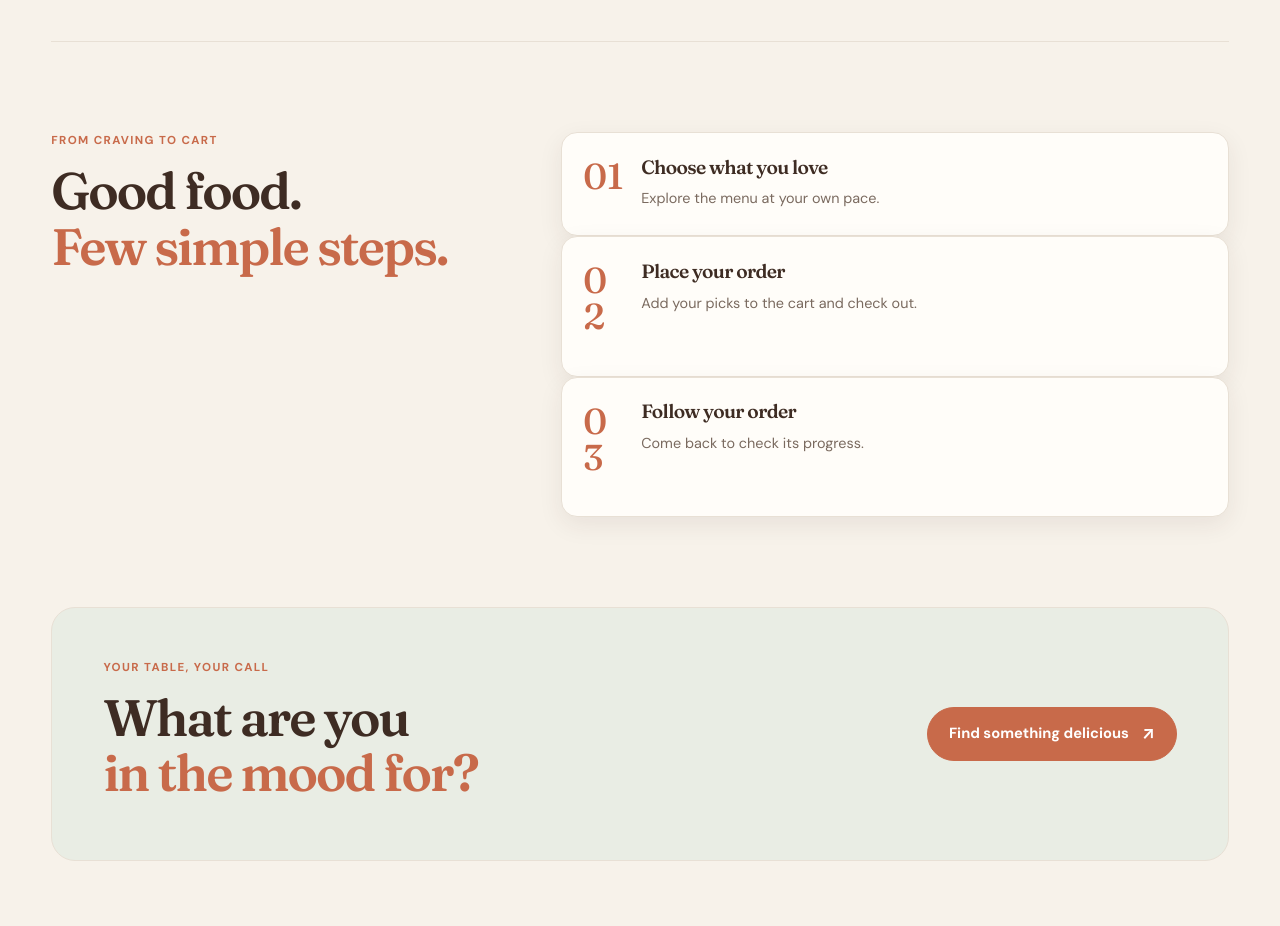
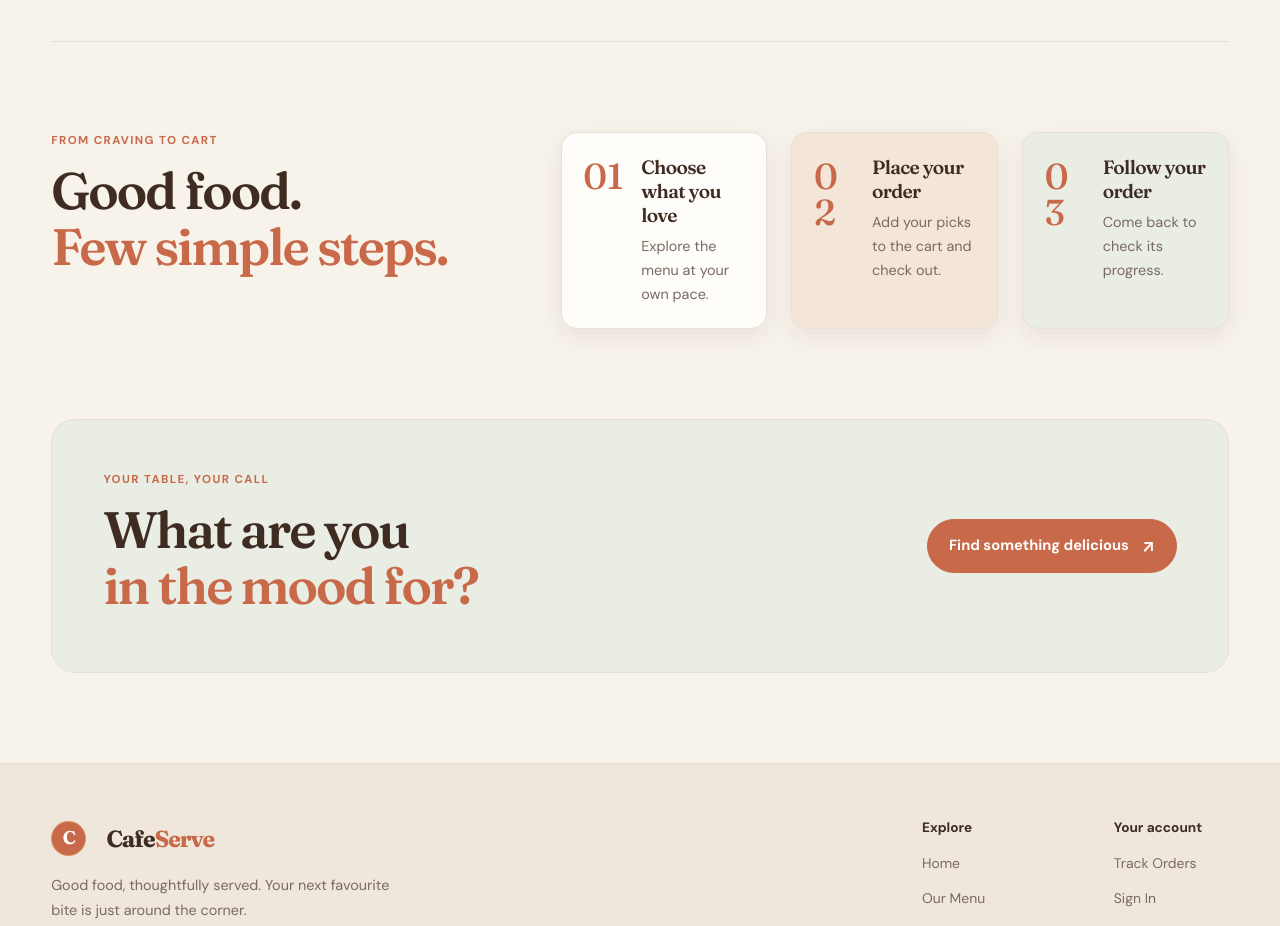
Before and after one commit to sajjadabdullah90/CafeServe, a React (Vite) app in the folder frontend/: page / in a window 1280 px wide. Shown: the part 1720-2646 px from the top of the page. Built offline with nearby package versions, Linux system fonts and the light colour scheme; no server answers.

Commit message:
style: present ordering steps as warm bento cards

```diff
--- a/frontend/src/pages/Home.jsx
+++ b/frontend/src/pages/Home.jsx
@@ -95,7 +95,7 @@ function Home() {
           <p className="section-kicker">FROM CRAVING TO CART</p>
           <h2>Good food.<br /><em>Few simple steps.</em></h2>
         </div>
-        <ol className="ordering-steps__list">
+        <ol className="ordering-steps__list ordering-steps__grid">
           <li><span>01</span><div><h3>Choose what you love</h3><p>Explore the menu at your own pace.</p></div></li>
           <li><span>02</span><div><h3>Place your order</h3><p>Add your picks to the cart and check out.</p></div></li>
           <li><span>03</span><div><h3>Follow your order</h3><p>Come back to check its progress.</p></div></li>
```
